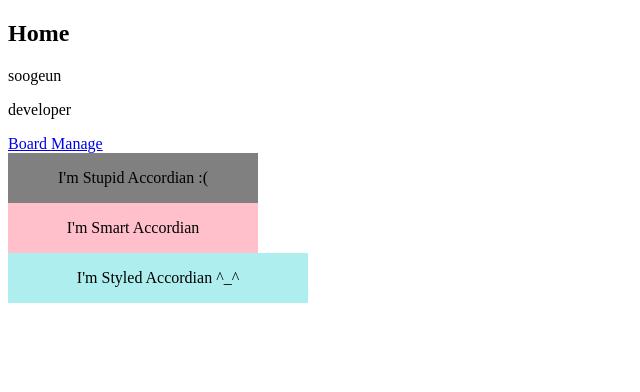
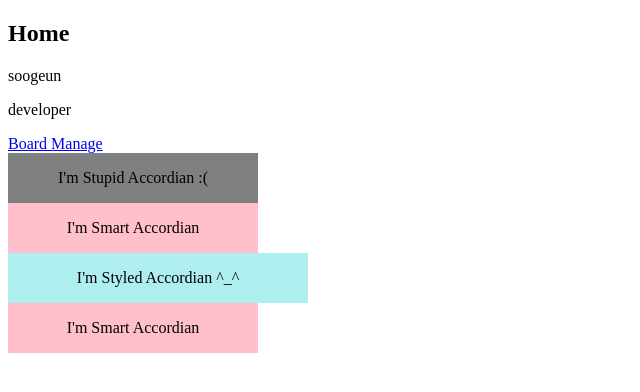
Before and after one commit to bwmelon97/Web_Study, a React (Create React App) app in the folder context-api/: page / in a window 1280 px wide. Shown: the top 392 px of the page, without its empty margins (0-640 px from the left). Built offline with nearby package versions, Linux system fonts and the light colour scheme.

Commit message:
add Custom Body func to smart accordian

```diff
--- a/context-api/src/components/SmartAccordian/SmartAccordianBody.tsx
+++ b/context-api/src/components/SmartAccordian/SmartAccordianBody.tsx
@@ -1,4 +1,4 @@
-import React, { } from "react";
+import React, { ReactNode } from "react";
 
 import * as S from "./SmartAccordian.style";
 
@@ -7,12 +7,13 @@ type SmartAccordianBodyProps = {
     content: string;
     isOpen: boolean;
     color?: string;
+    CustomBody?: ReactNode;
 }
 
-function SmartAccordianBody ({content, isOpen, color}: SmartAccordianBodyProps) {
+function SmartAccordianBody ({content, isOpen, color, CustomBody}: SmartAccordianBodyProps) {
     return (
         <S.BodyWrapper isOpen={isOpen} color={color} >
-            { content }
+            { CustomBody ? CustomBody : content }
         </S.BodyWrapper>
     )
 }
--- a/context-api/src/components/SmartAccordian/index.tsx
+++ b/context-api/src/components/SmartAccordian/index.tsx
@@ -1,4 +1,4 @@
-import React, { createContext, Dispatch, useState } from "react";
+import React, { createContext, Dispatch, ReactNode, useState } from "react";
 
 import * as S from "./SmartAccordian.style";
 import SmartAccordianHeader from "./SmartAccordianHeader";
@@ -24,9 +24,10 @@ type SmartAccordianProps = {
     content: string;        // Body 부분에 들어가는 내용물
     className?: string;     //
     color?: string;         //
+    CustomBody?: ReactNode; //
 }
 
-function SmartAccordian( {title, content, className, color}: SmartAccordianProps ) {
+function SmartAccordian( {title, content, className, color, CustomBody}: SmartAccordianProps ) {
     const [isOpen, setIsOpen] = useState<boolean>(false);
     const value: SmartAccordianContextType = { isOpen, setIsOpen };
 
@@ -34,7 +35,7 @@ function SmartAccordian( {title, content, className, color}: SmartAccordianProps
         <SmartAccordianContext.Provider value={value} >
             <S.AccordianWrapper className={className} >
                 <SmartAccordianHeader title={title} isOpen={isOpen} setIsOpen={setIsOpen} color={color} />
-                <SmartAccordianBody content={content} isOpen={isOpen} color={color} />
+                <SmartAccordianBody content={content} isOpen={isOpen} color={color} CustomBody={CustomBody} />
             </S.AccordianWrapper>
         </SmartAccordianContext.Provider>
     )
--- a/context-api/src/pages/Home.tsx
+++ b/context-api/src/pages/Home.tsx
@@ -29,12 +29,27 @@ function Home () {
                 content="hehe~"
                 color='#AFEEEE'
             />
+            <SmartAccordian
+                title="I'm Smart Accordian"
+                content='And also have warm heart :D'
+                CustomBody={ <SimpleBody /> }
+            />
         </div>
     )
 }
 
+
+/* Example */
 const StyledAccordian = styled(SmartAccordian)`
     width: 300px;
 `;
 
+function SimpleBody() {
+    return (
+        <div>
+            Hello World !!
+        </div>
+    )
+}
+
 export default Home;
```
